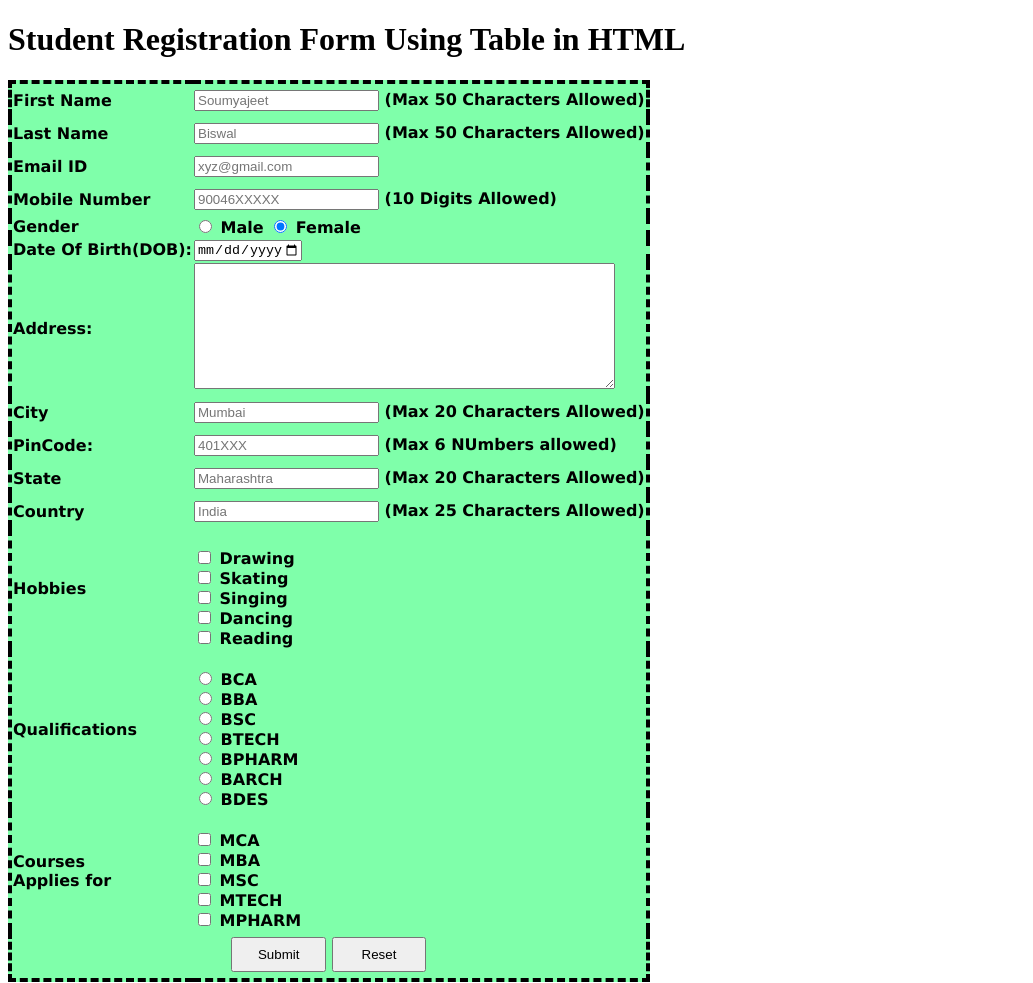
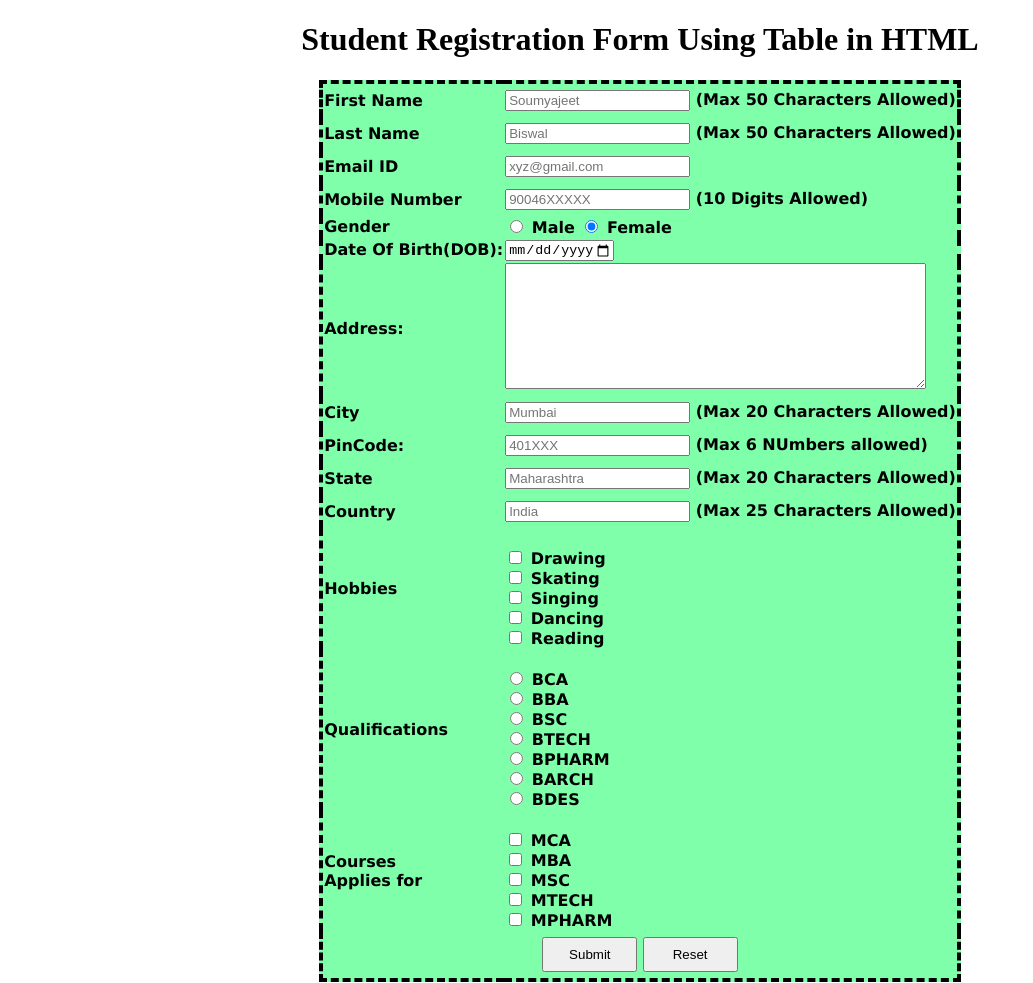
Before and after one commit to Soumyajeet11/Form, a plain HTML site: page index.html in a window 1280 px wide. Shown: the whole page, without its empty margins (0-1033 px from the left). Drawn offline with Linux system fonts and the light colour scheme.

Commit message:
Update index.html

```diff
--- a/index.html
+++ b/index.html
@@ -8,9 +8,10 @@
     <link rel="stylesheet" href="CSS/styles.css">
 </head>
 <body>
-    <h1>Student Registration Form Using Table in HTML</h1>
+    <center><h1>Student Registration Form Using Table in HTML</h1></center>
     </form>
     <table>
+         <table align="center" cellspading="10">
         <!------------------------------------------------First Name--------------------------------->
         <tr>
         <td>First Name</td>
```
